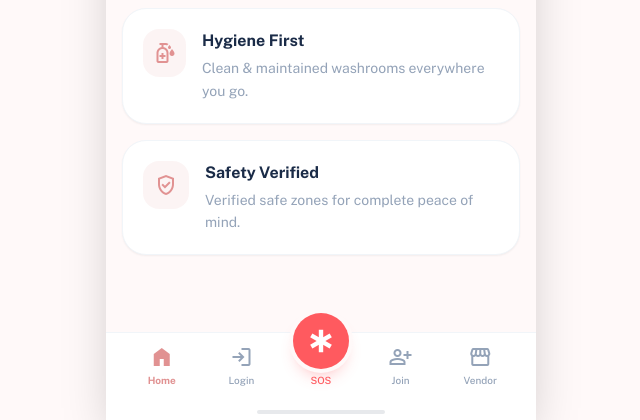
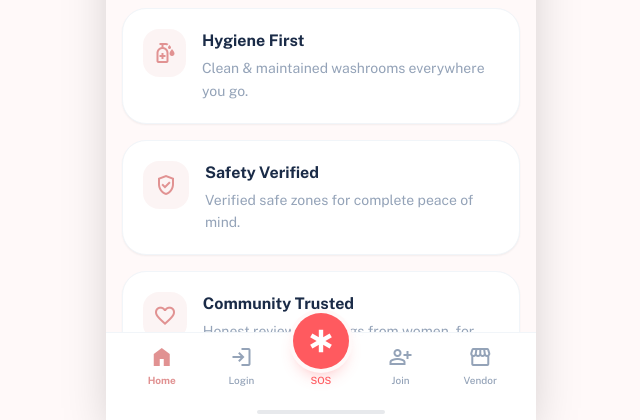
Before and after one commit to 25f1002177/SheSafe, a Flask app: page / in a window 1280 px wide. Shown: the part 380-800 px from the top of the page, without its empty margins (319-959 px from the left). Run offline with Flask 3, Linux system fonts and the light colour scheme; some libraries are stand-ins or nearby versions.

Commit message:
landing page improval

```diff
--- a/app/templates/landing.html
+++ b/app/templates/landing.html
@@ -47,6 +47,17 @@
                     </p>
                 </div>
             </div>
+            <div
+                class="flex items-start gap-4 p-5 rounded-xl bg-white dark:bg-slate-900 shadow-sm border border-slate-100 dark:border-slate-800">
+                <div class="flex size-12 items-center justify-center rounded-lg bg-primary-pink/10 text-primary-pink">
+                    <span class="material-symbols-outlined text-2xl">favorite</span>
+                </div>
+                <div class="flex flex-col gap-1">
+                    <h3 class="text-navy-trust dark:text-white text-base font-bold">Community Trusted</h3>
+                    <p class="text-slate-400 text-sm leading-relaxed">Honest reviews & ratings from women, for women.
+                    </p>
+                </div>
+            </div>
         </section>
 
 
```
